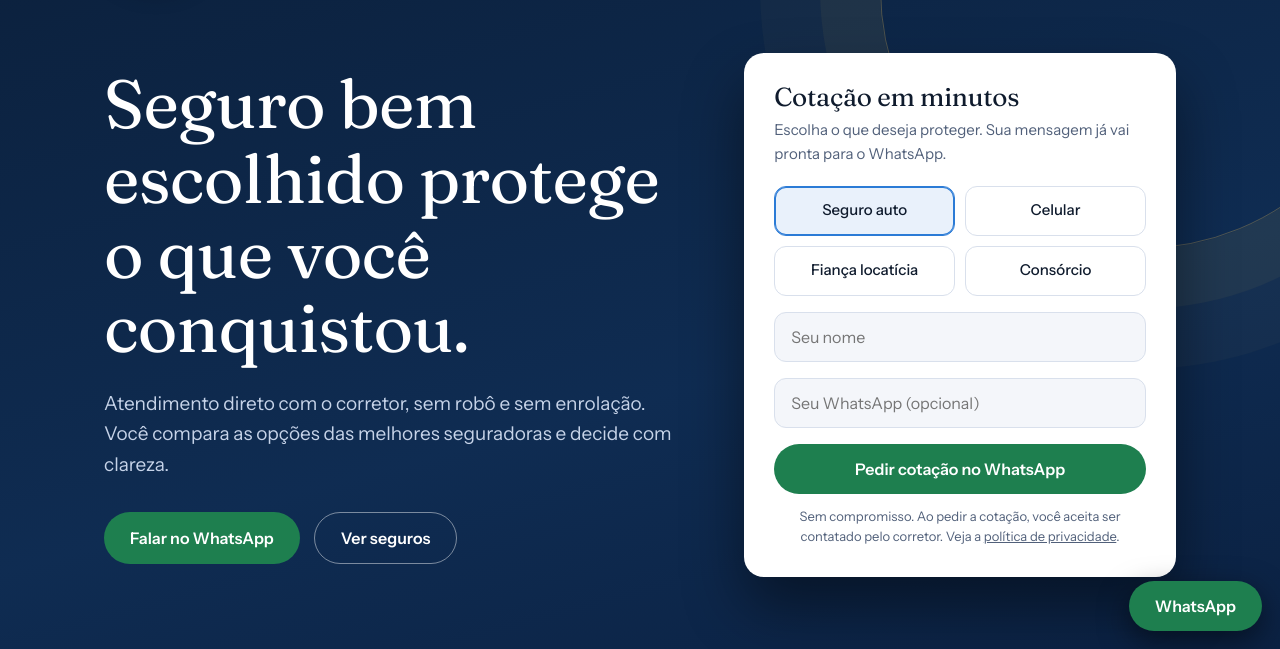
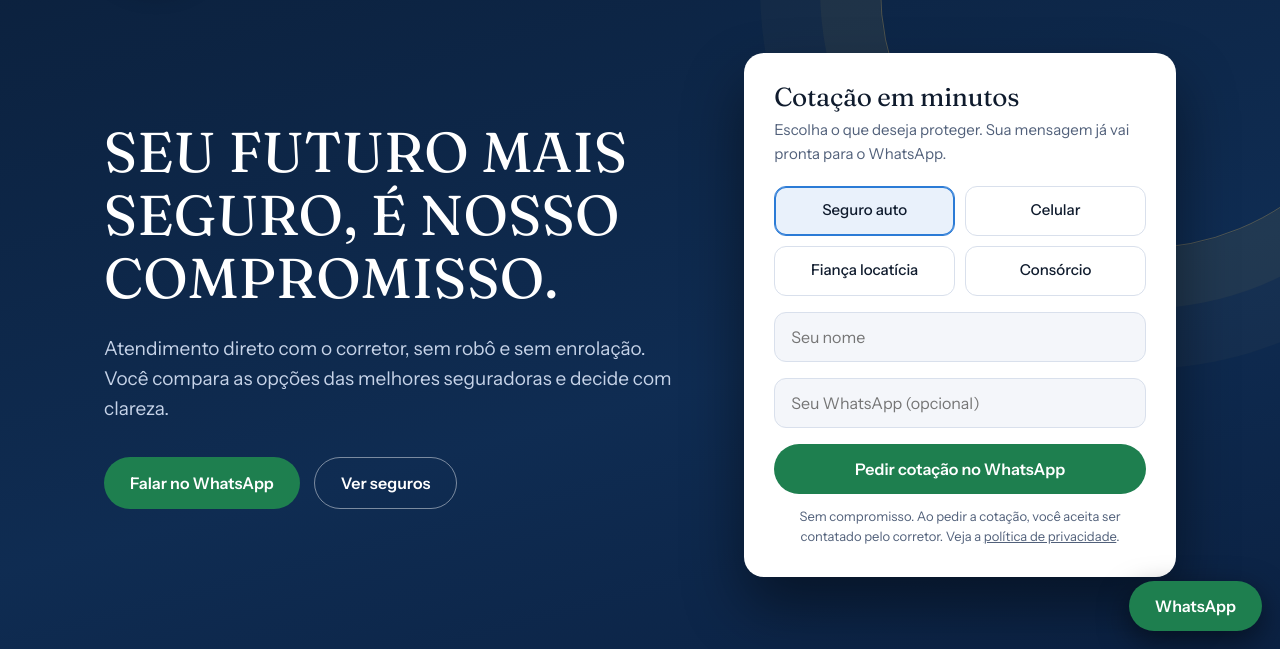
Before and after one commit to bbrunno18/fabio-sa-seguros, a website: page index.html in a window 1280 px wide. Shown: the part 151-800 px from the top of the page. Drawn offline with Linux system fonts and the light colour scheme.

Commit message:
Título principal: SEU FUTURO MAIS SEGURO, É NOSSO COMPROMISSO.

```diff
--- a/index.html
+++ b/index.html
@@ -202,6 +202,7 @@ footer a{color:#C6D3E8}
 .chips label{display:flex;align-items:center;justify-content:center;width:100%;min-height:50px;line-height:1.25}
 .chips{align-items:stretch}.chips span{height:100%}.chips label{height:100%}
 .brand img.logoBig{width:104px;height:104px;border-radius:50%;box-shadow:0 0 0 3px #E3B957,0 10px 28px rgba(0,0,0,.45)}.brand{gap:18px}.brand span{font-size:24px}@media(max-width:560px){.brand img.logoBig{width:78px;height:78px}.brand span{font-size:20px}}
+h1.slg{font-size:clamp(32px,4.6vw,56px);line-height:1.12;letter-spacing:.005em}
 </style>
 </head>
 <body>
@@ -213,7 +214,7 @@ footer a{color:#C6D3E8}
   </nav>
   <div class="heroGrid">
    <div>
-    <h1>Seguro bem escolhido protege o que você conquistou.</h1>
+    <h1 class="slg">SEU FUTURO MAIS SEGURO, É NOSSO COMPROMISSO.</h1>
     <p class="lead">Atendimento direto com o corretor, sem robô e sem enrolação. Você compara as opções das melhores seguradoras e decide com clareza.</p>
     <div class="cta">
      <a class="btn" href="https://wa.me/5591992973950?text=Ol%C3%A1%20F%C3%A1bio%2C%20quero%20fazer%20uma%20cota%C3%A7%C3%A3o." target="_blank" rel="noopener">Falar no WhatsApp</a>
```
